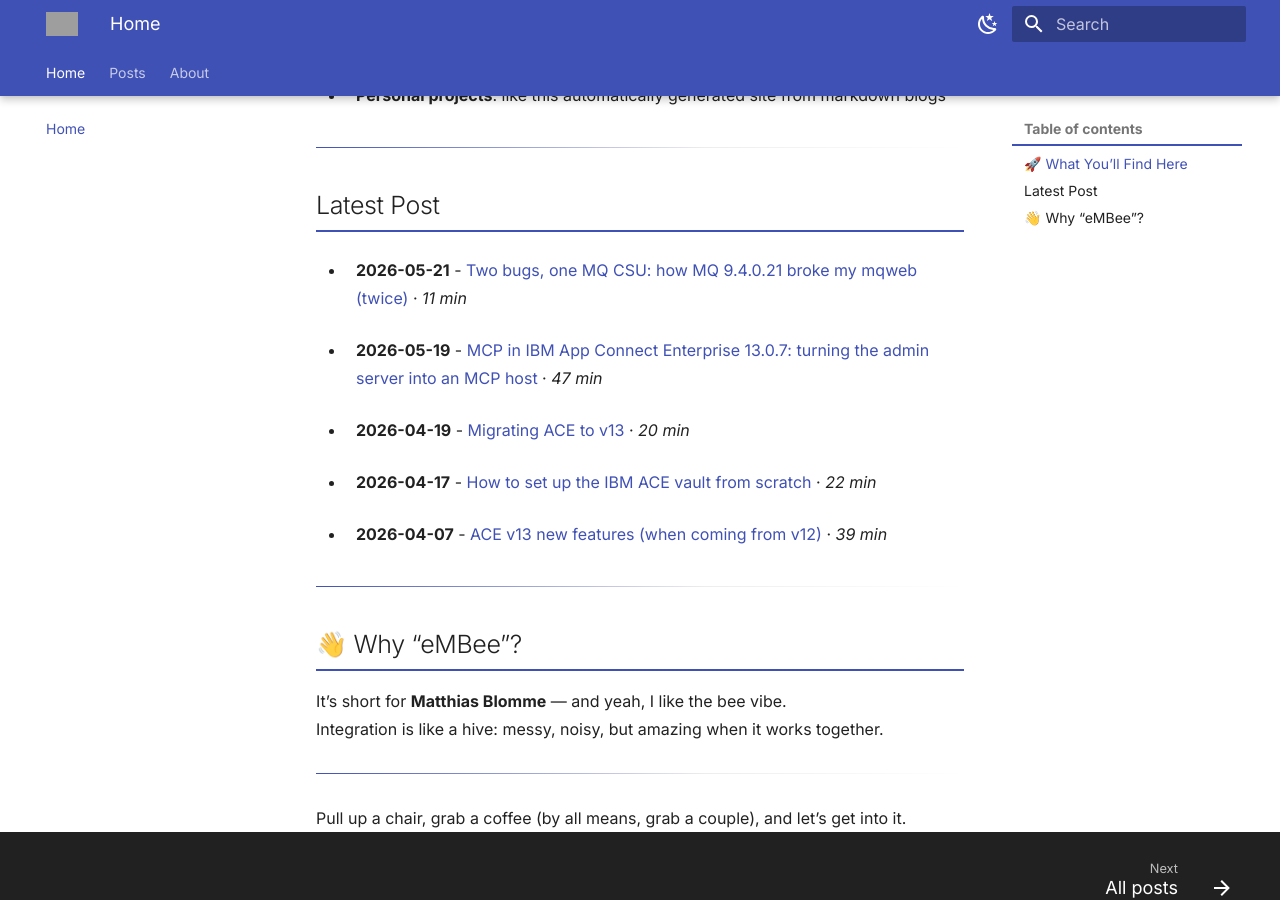
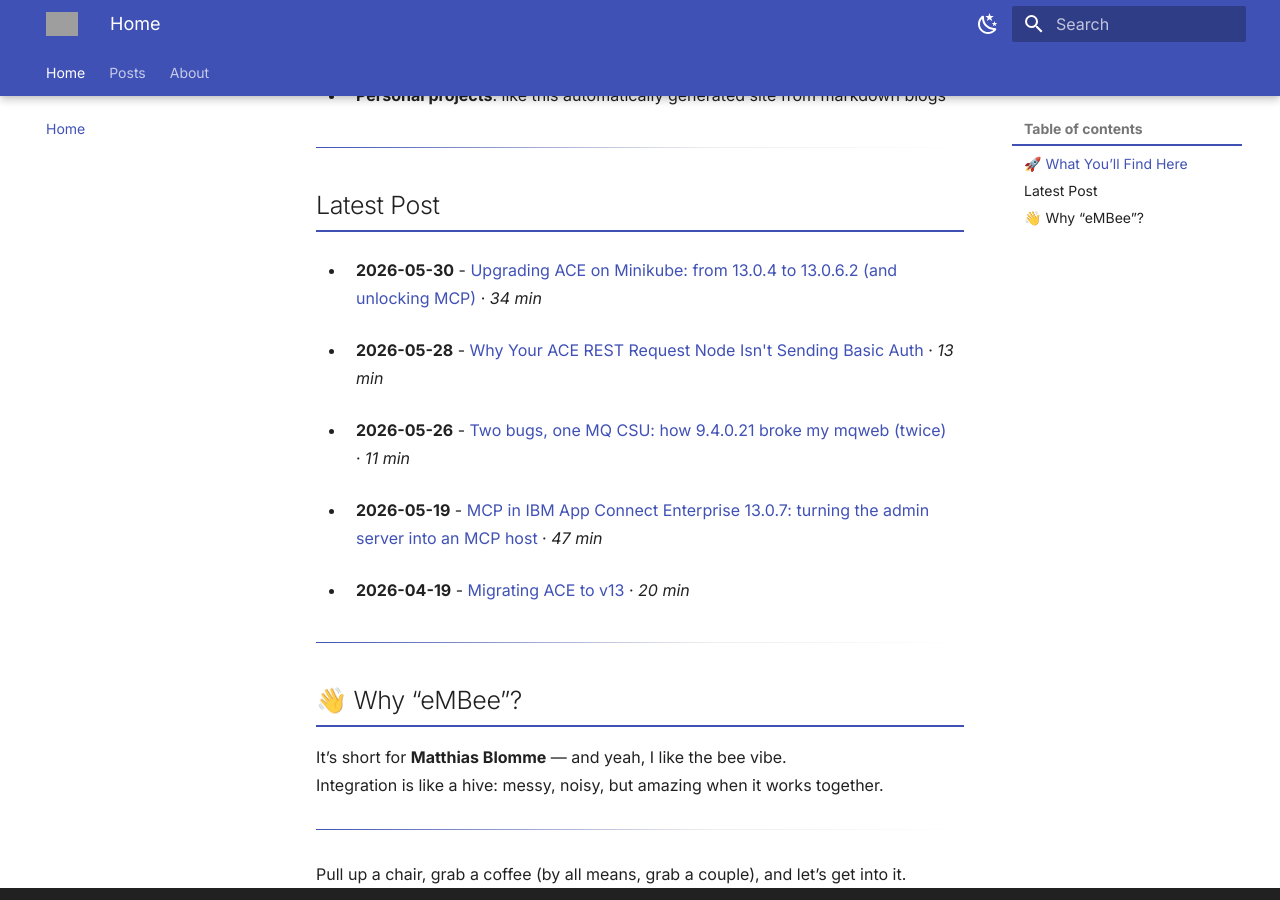
Before and after one commit to matthiasblomme/blogs, an MkDocs documentation site: the page built from docs/index.md, in a window 1280 px wide and 900 px high, scrolled down 742 px. Built offline with MkDocs 1.6.1 and Material for MkDocs 9.7.7, drawn with Linux system fonts in a browser that asks for light colours; grey boxes are pictures that could not be loaded.

Commit message:
cleanup content

```diff
--- a/docs/index.md
+++ b/docs/index.md
@@ -25,11 +25,11 @@ Expect walkthroughs, sharp opinions, and experiments straight out of my homelab
 ## Latest Post
 
 <!--MD_LATEST_POSTS:START-->
-- **2026-05-21** - [Two bugs, one MQ CSU: how MQ 9.4.0.21 broke my mqweb (twice)](posts/mqweb-upgrade/mqweb-upgrade.md) · *11 min*
+- **2026-05-30** - [Upgrading ACE on Minikube: from 13.0.4 to 13.0.6.2 (and unlocking MCP)](posts/Ace-Operator-Minikube/upgrading_ace_minikube.md) · *34 min*
+- **2026-05-28** - [Why Your ACE REST Request Node Isn't Sending Basic Auth](posts/rest-request-basic-auth/rest-request-basic-auth.md) · *13 min*
+- **2026-05-26** - [Two bugs, one MQ CSU: how 9.4.0.21 broke my mqweb (twice)](posts/mqweb-upgrade/mqweb-upgrade.md) · *11 min*
 - **2026-05-19** - [MCP in IBM App Connect Enterprise 13.0.7: turning the admin server into an MCP host](posts/Ace-MCP/mcp_in_ace.md) · *47 min*
 - **2026-04-19** - [Migrating ACE to v13](posts/ace-migration/ace-migration.md) · *20 min*
-- **2026-04-17** - [How to set up the IBM ACE vault from scratch](posts/setup-ace-vault/setup-ace-vault.md) · *22 min*
-- **2026-04-07** - [ACE v13 new features (when coming from v12)](posts/ace-v13-new-features-overview/v13-new-features.md) · *39 min*
 <!--MD_LATEST_POSTS:END-->
 
 ---
```
Also changed, not shown: docs/posts/Ace-Operator-Minikube/upgrading_ace_minikube.md (+9 -2 lines), docs/posts/archive.md (+3 -1 lines), docs/posts/index.md (+3 -1 lines), docs/posts/mqweb-upgrade/mqweb-upgrade.md (+1 -1 lines), docs/posts/rest-request-basic-auth/img.png (added), docs/posts/rest-request-basic-auth/img_1.png (added), docs/posts/rest-request-basic-auth/img_2.png (added), docs/posts/rest-request-basic-auth/img_3.png (added), docs/posts/rest-request-basic-auth/img_4.png (added), 1 other file.
